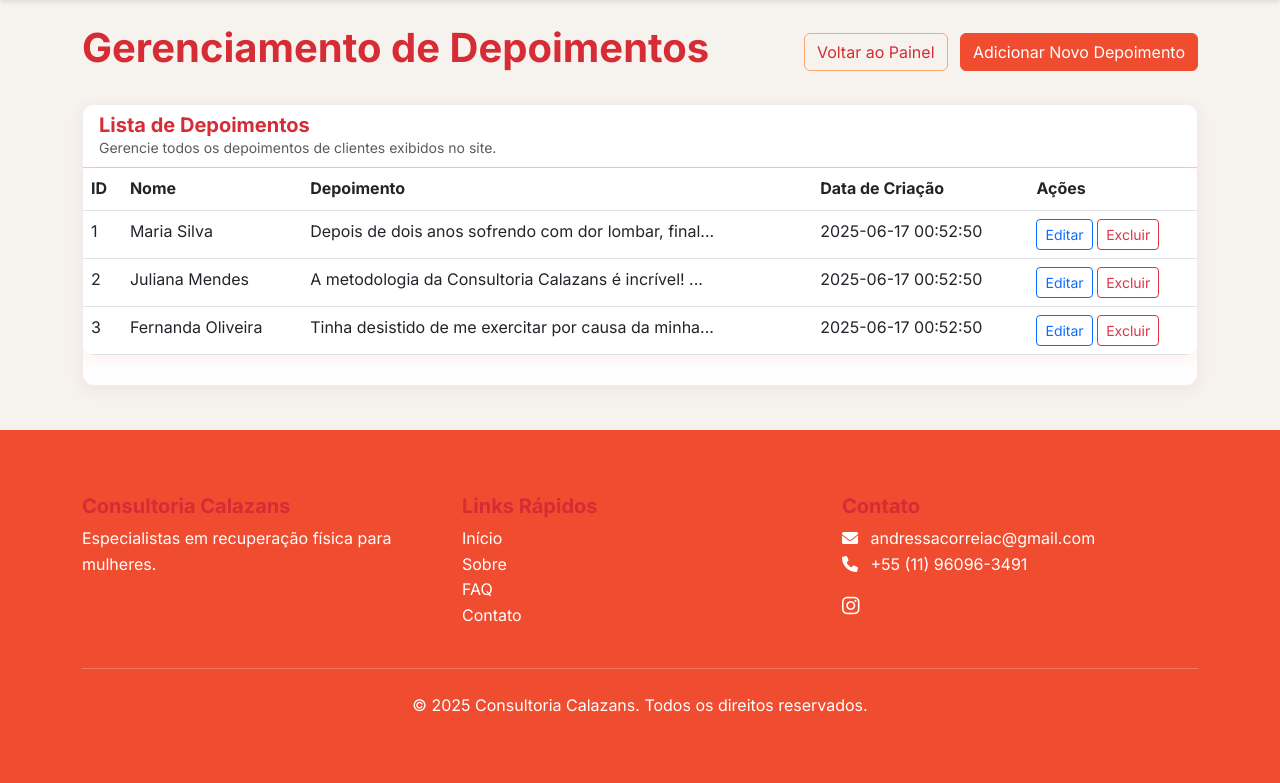
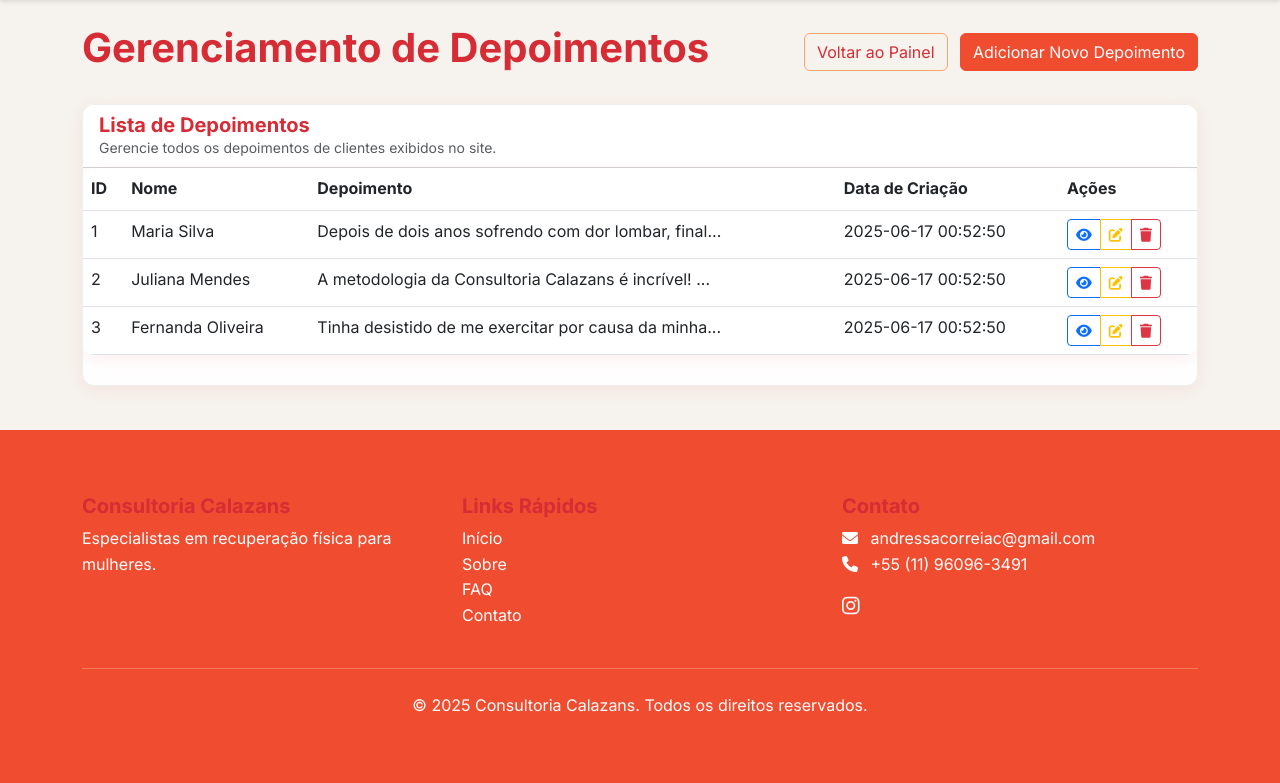
Before and after one commit to GabrielVieira1998/consultoria_calazans_v0, a Flask app: page /admin/depoimentos in a window 1280 px wide. Shown: the part 98-881 px from the top of the page. Run offline with Flask 3, Linux system fonts and the light colour scheme; the visitor is signed in with stand-in values (Sample User, id 1); data comes from the database, SQL or seed files in the repository.

Commit message:
Adicionar ícones de ação consistentes em Links UTM e Testimonials - Substituir botões de texto por ícones (visualizar, editar, excluir) - Adicionar modal para visualização completa de depoimentos - Implementar confirmação de exclusão via JavaScript - Manter consistência visual com a tabela de leads - Melhorar UX com tooltips e agrupamento de ações

```diff
--- a/app/templates/admin/testimonials.html
+++ b/app/templates/admin/testimonials.html
@@ -38,11 +38,35 @@
                             <tr>
                                 <td>{{ testimonial.id }}</td>
                                 <td>{{ testimonial.name }}</td>
-                                <td>{{ testimonial.text[:50] }}{% if testimonial.text|length > 50 %}...{% endif %}</td>
+                                <td>
+                                    <span title="{{ testimonial.text }}">
+                                        {{ testimonial.text[:50] }}{% if testimonial.text|length > 50 %}...{% endif %}
+                                    </span>
+                                </td>
                                 <td>{{ testimonial.created_at }}</td>
                                 <td>
-                                    <a href="{{ url_for('admin.edit_testimonial', id=testimonial.id) }}" class="btn btn-sm btn-outline-primary">Editar</a>
-                                    <a href="{{ url_for('admin.delete_testimonial_route', id=testimonial.id) }}" class="btn btn-sm btn-outline-danger" onclick="return confirm('Tem certeza que deseja excluir este depoimento?')">Excluir</a>
+                                    <div class="btn-group btn-group-sm" role="group">
+                                        <button type="button"
+                                                class="btn btn-outline-primary"
+                                                title="Visualizar depoimento completo"
+                                                data-name="{{ testimonial.name }}"
+                                                data-text="{{ testimonial.text }}"
+                                                data-date="{{ testimonial.created_at }}"
+                                                onclick="showTestimonialModal(this)">
+                                            <i class="fas fa-eye"></i>
+                                        </button>
+                                        <a href="{{ url_for('admin.edit_testimonial', id=testimonial.id) }}"
+                                           class="btn btn-outline-warning"
+                                           title="Editar depoimento">
+                                            <i class="fas fa-edit"></i>
+                                        </a>
+                                        <button type="button"
+                                                class="btn btn-outline-danger"
+                                                title="Excluir depoimento"
+                                                onclick="confirmDeleteTestimonial({{ testimonial.id }}, '{{ testimonial.name }}')">
+                                            <i class="fas fa-trash"></i>
+                                        </button>
+                                    </div>
                                 </td>
                             </tr>
                             {% endfor %}
@@ -58,4 +82,58 @@
         {% endif %}
     </div>
 </section>
+
+<!-- Modal para visualizar depoimento completo -->
+<div class="modal fade" id="testimonialModal" tabindex="-1" aria-labelledby="testimonialModalLabel" aria-hidden="true">
+    <div class="modal-dialog modal-lg">
+        <div class="modal-content">
+            <div class="modal-header">
+                <h5 class="modal-title" id="testimonialModalLabel">Depoimento Completo</h5>
+                <button type="button" class="btn-close" data-bs-dismiss="modal" aria-label="Close"></button>
+            </div>
+            <div class="modal-body">
+                <div class="mb-3">
+                    <label class="form-label fw-bold">Nome:</label>
+                    <p id="modalTestimonialName"></p>
+                </div>
+                <div class="mb-3">
+                    <label class="form-label fw-bold">Data de Criação:</label>
+                    <p id="modalTestimonialDate"></p>
+                </div>
+                <div class="mb-3">
+                    <label class="form-label fw-bold">Depoimento:</label>
+                    <p id="modalTestimonialText" style="white-space: pre-wrap;"></p>
+                </div>
+            </div>
+            <div class="modal-footer">
+                <button type="button" class="btn btn-secondary" data-bs-dismiss="modal">Fechar</button>
+            </div>
+        </div>
+    </div>
+</div>
 {% endblock %}
+
+{% block scripts %}
+<script>
+    // Função para mostrar modal com depoimento completo
+    function showTestimonialModal(button) {
+        const name = button.getAttribute('data-name');
+        const text = button.getAttribute('data-text');
+        const date = button.getAttribute('data-date');
+
+        document.getElementById('modalTestimonialName').textContent = name;
+        document.getElementById('modalTestimonialText').textContent = text;
+        document.getElementById('modalTestimonialDate').textContent = date;
+
+        const modal = new bootstrap.Modal(document.getElementById('testimonialModal'));
+        modal.show();
+    }
+
+    // Função para confirmar exclusão de depoimento
+    function confirmDeleteTestimonial(testimonialId, testimonialName) {
+        if (confirm(`Tem certeza que deseja excluir o depoimento de "${testimonialName}"? Esta ação não pode ser desfeita.`)) {
+            window.location.href = `/admin/depoimentos/excluir/${testimonialId}`;
+        }
+    }
+</script>
+{% endblock %}
```
Also changed, not shown: app/templates/admin/utm_links.html (+31 -4 lines).
